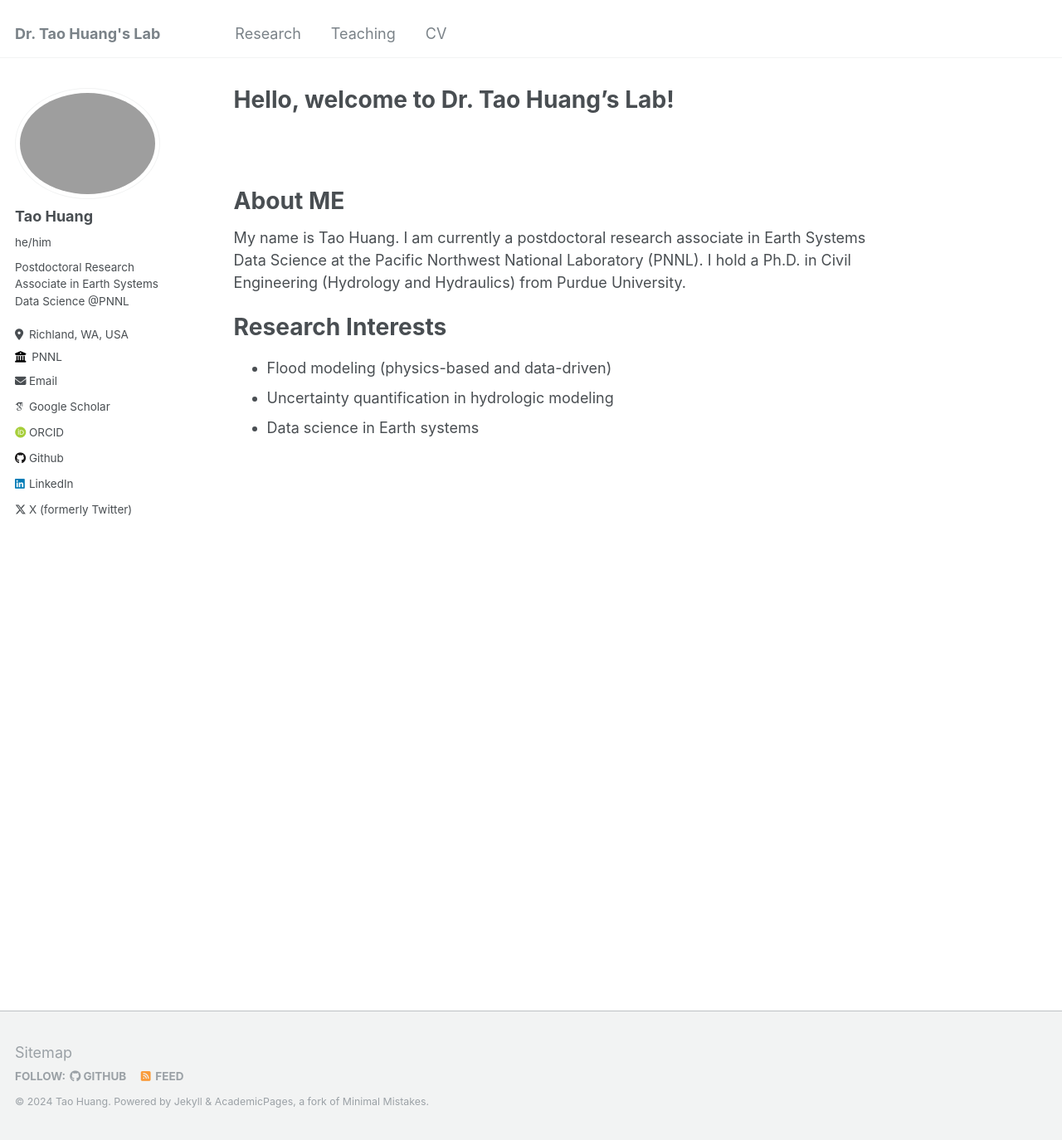
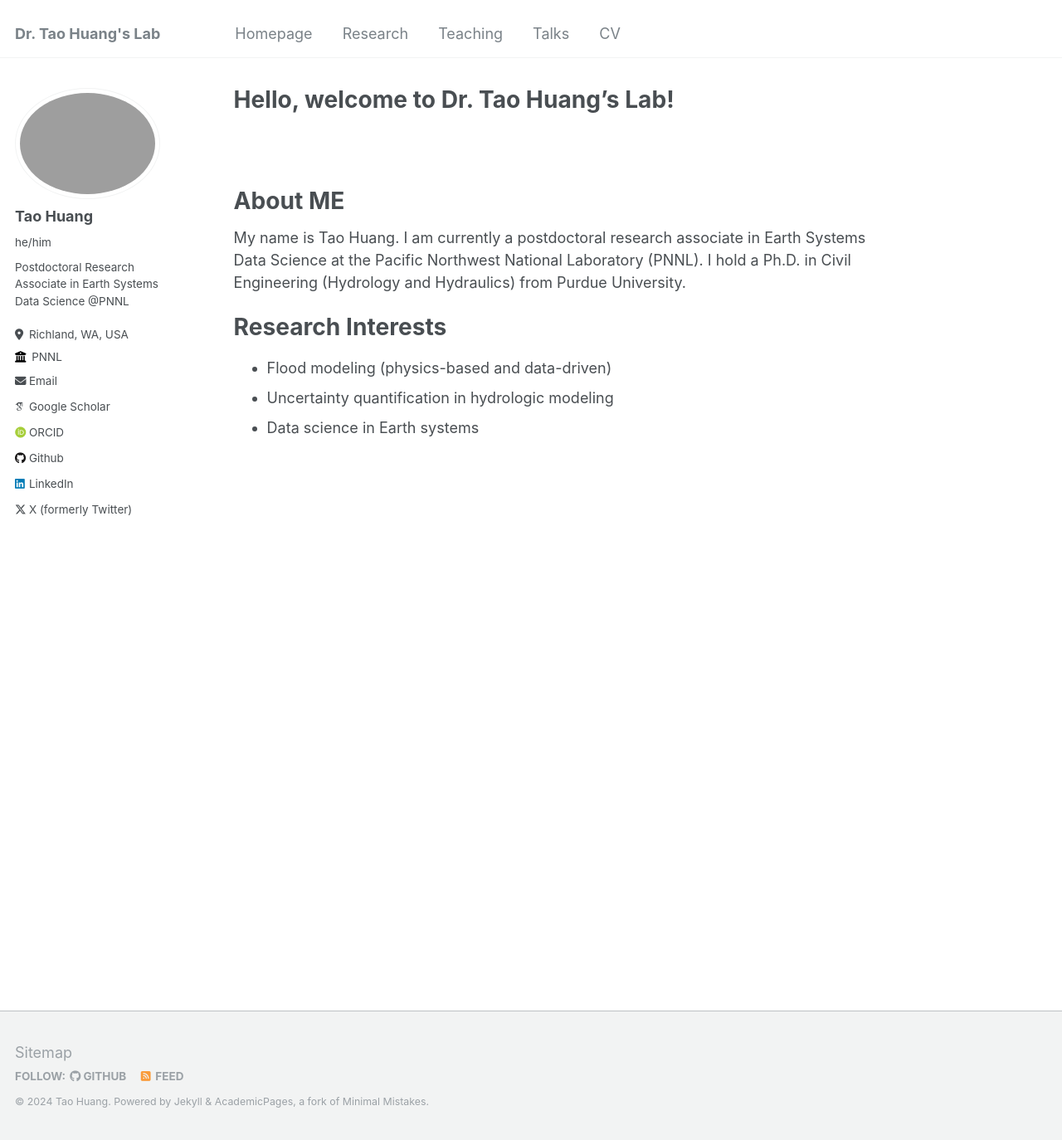
Before and after one commit to huan1441/huan1441.github.io, a Jekyll site: the page built from _pages/about.md, in a window 1280 px wide and 1374 px high. Shown: the whole window at 83% size. Built offline with Jekyll 4.4.1, drawn with Linux system fonts in a browser that asks for light colours; some web fonts are replaced.

Commit message:
Update navigation.yml

```diff
--- a/_data/navigation.yml
+++ b/_data/navigation.yml
@@ -1,13 +1,16 @@
 # main links links
 main:
+  - title: "Homepage"
+    url: /about/
+
   - title: "Research"
     url: /publications/
-
-#  - title: "Talks"
-#    url: /talks/
 
   - title: "Teaching"
     url: /teaching/
 
+  - title: "Talks"
+    url: /talks/
+
   - title: "CV"
     url: /cv/
```
